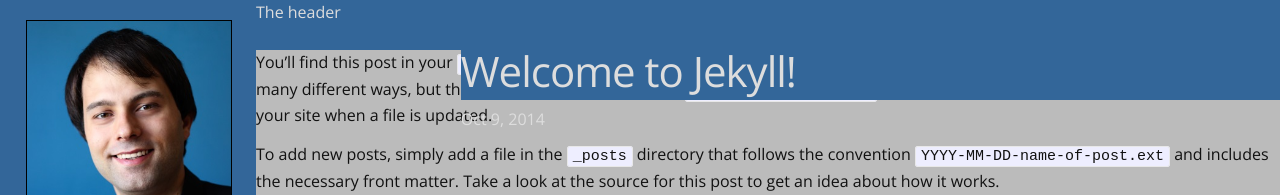
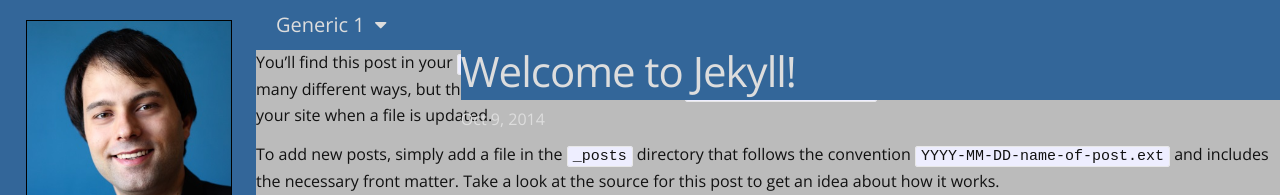
Before and after one commit to Nelspike/Nelspike.github.io, a Jekyll site: the page built from _posts/2014-10-09-welcome-to-jekyll.markdown, in a window 1280 px wide. Shown: the top 195 px of the page. Built offline with Jekyll 4.4.1, drawn with Linux system fonts in a browser that asks for light colours; nearby versions of some CDN libraries.

Commit message:
Categories being listed on header.

```diff
--- a/_config.yml
+++ b/_config.yml
@@ -10,7 +10,6 @@
 facebook_username: NelspikeTX
 twitter_username: nelspiketx
 github_username:  Nelspike
-email: nelspiketx@gmail.com
 
 # Build settings
 markdown: kramdown
--- a/_includes/head.html
+++ b/_includes/head.html
@@ -9,6 +9,7 @@
   <link rel="stylesheet" href="{{ "/css/main.css" | prepend: site.baseurl }}">
   <link rel="canonical" href="{{ page.url | replace:'index.html','' | prepend: site.baseurl | prepend: site.url }}">
   <link href='http://fonts.googleapis.com/css?family=Open+Sans:300italic,400italic,600italic,700italic,700,300,600,400' rel='stylesheet' type='text/css'>
+  <link href="//maxcdn.bootstrapcdn.com/font-awesome/4.2.0/css/font-awesome.min.css" rel="stylesheet">
 
   <script src="http://code.jquery.com/jquery-2.1.1.min.js"></script>
   <script src="/assets/javascript/sidebar.js"></script>
--- a/_includes/header.html
+++ b/_includes/header.html
@@ -8,6 +8,14 @@
     {% endfor %}
   -->
 
-  The header
+  <div id="category-listing">
+    {% for category in site.categories %}
+      <div class="category">
+        {{ category | first | capitalize }}
+        {{ category | last | size }}
+        <i class="fa fa-caret-down"></i>
+      </div>
+    {% endfor %}
+  </div>
 
 </header>
--- a/_posts/2014-10-09-welcome-to-jekyll.markdown
+++ b/_posts/2014-10-09-welcome-to-jekyll.markdown
@@ -2,7 +2,7 @@
 layout: post
 title:  "Welcome to Jekyll!"
 date:   2014-10-09 22:40:23
-categories: jekyll update
+categories: Generic
 ---
 You’ll find this post in your `_posts` directory. Go ahead and edit it and re-build the site to see your changes. You can rebuild the site in many different ways, but the most common way is to run `jekyll serve --watch`, which launches a web server and auto-regenerates your site when a file is updated.
 
--- a/_sass/_default_layout.scss
+++ b/_sass/_default_layout.scss
@@ -39,6 +39,20 @@
   /**
    * Child Nodes Styling
    */
+
+  #category-listing {
+    margin-top: 10px;
+    margin-left: 20px;
+    font-size: 20px;
+    font-weight: 500;
+
+    .category {
+      .fa {
+        margin-left: 5px;
+      }
+    }
+
+  }
 
 }
 
```
